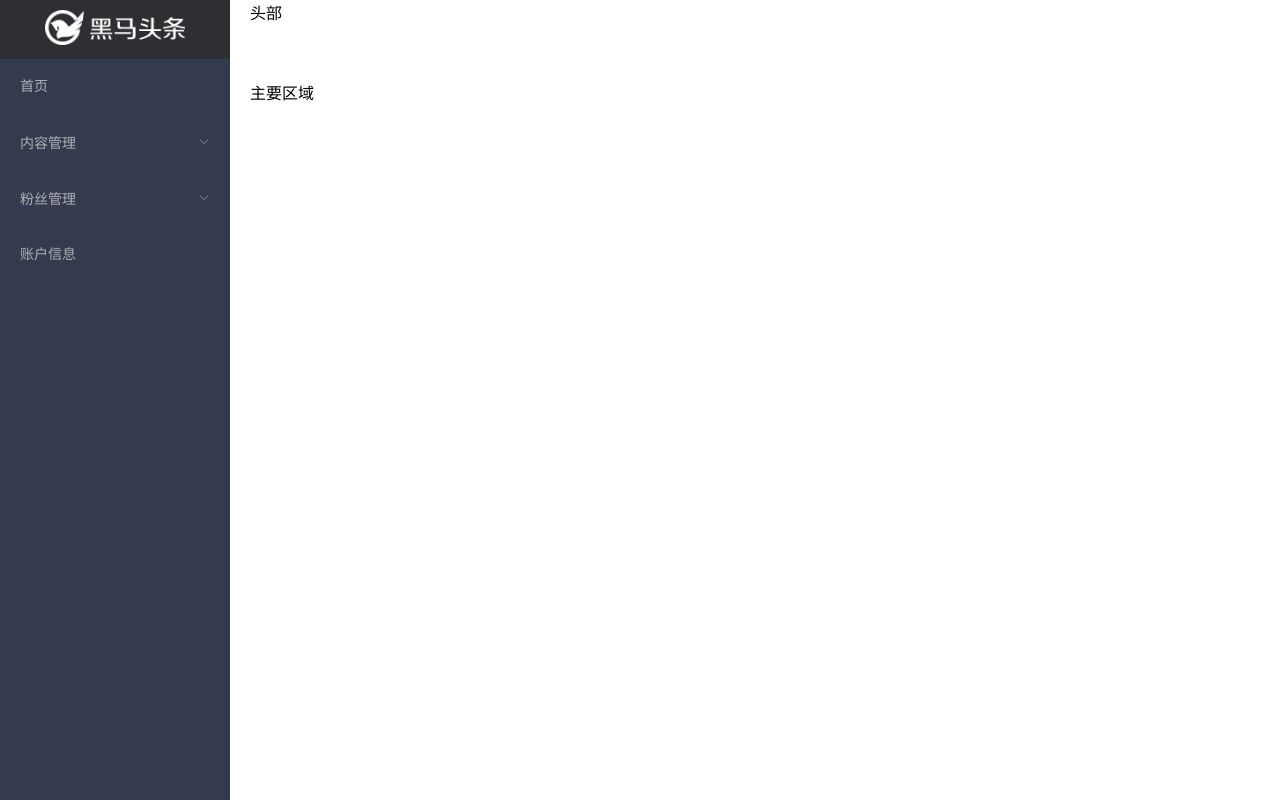
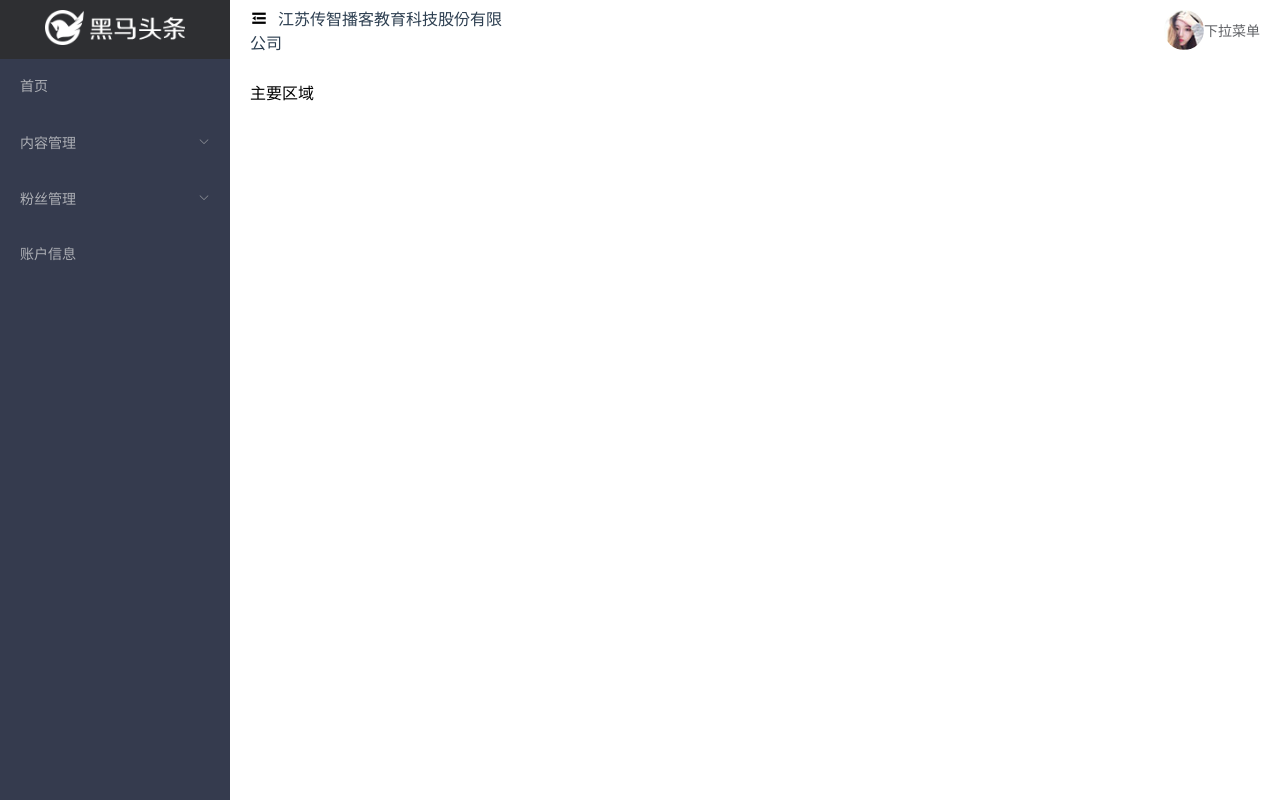
Before and after one commit to lsw-lushiwei/89heimatoutiao, a Vue app: page /#/home in a window 1280 px wide. Built offline with nearby package versions, Linux system fonts and the light colour scheme.

Commit message:
主页模块-头部结构及下拉菜单

```diff
--- /dev/null
+++ b/src/components/home/layout-header.vue
@@ -0,0 +1,49 @@
+<template>
+  <!-- 头部组件 -->
+  <el-row type="flex" justify="space-between" class="layout-header" align="middle">
+    <el-col :span="6" class="left">
+      <i class="el-icon-s-fold"></i>
+      <span class="title">江苏传智播客教育科技股份有限公司</span>
+    </el-col>
+    <el-col :span="4" class="right">
+      <el-row type="flex" justify="end" align="middle">
+        <!-- 头像 -->
+        <img src="../../assets/img/avatar.jpg" alt />
+        <!-- 下拉菜单 -->
+        <el-dropdown>
+          <span class="el-dropdown-link">下拉菜单</span>
+          <el-dropdown-menu slot="dropdown">
+            <el-dropdown-item>个人信息</el-dropdown-item>
+            <el-dropdown-item>Git地址</el-dropdown-item>
+            <el-dropdown-item>退出</el-dropdown-item>
+          </el-dropdown-menu>
+        </el-dropdown>
+      </el-row>
+    </el-col>
+  </el-row>
+</template>
+
+<script>
+export default {}
+</script>
+
+<style lang="less" scoped>
+.layout-header {
+  height: 60px;
+  .left {
+    font-size: 18px;
+    .title {
+      font-size: 16px;
+      color: #2c3e50;
+      margin-left: 10px;
+    }
+  }
+  .right {
+    img {
+      height: 40px;
+      width: 40px;
+      border-radius: 50%;
+    }
+  }
+}
+</style>
--- a/src/views/home/index.vue
+++ b/src/views/home/index.vue
@@ -9,7 +9,10 @@
     <!-- 再放一个container -->
     <el-container>
       <!-- 上下布局 -->
-      <el-header>头部</el-header>
+      <el-header>
+        <!-- 头部组件 -->
+        <layout-header></layout-header>
+      </el-header>
       <!-- 主要区域 -->
       <el-main>主要区域</el-main>
     </el-container>
@@ -18,9 +21,11 @@
 
 <script>
 import layoutAside from '../../components/home/layout-aside'
+import layoutHeader from '../../components/home/layout-header'
 export default {
   components: {
-    'layou-aside': layoutAside
+    'layou-aside': layoutAside,
+    'layout-header': layoutHeader
   }
 }
 </script>
```
